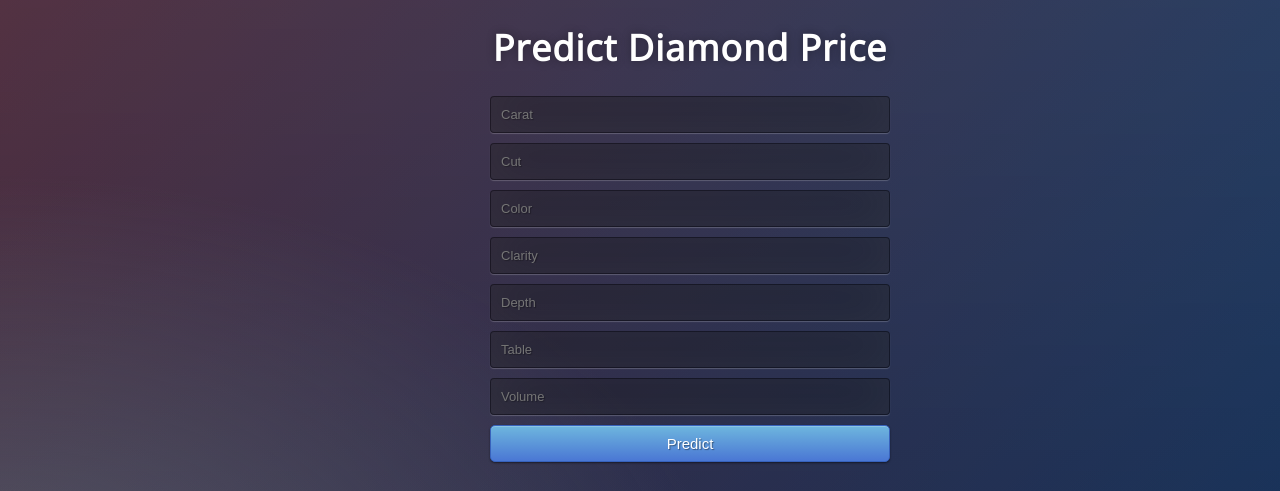
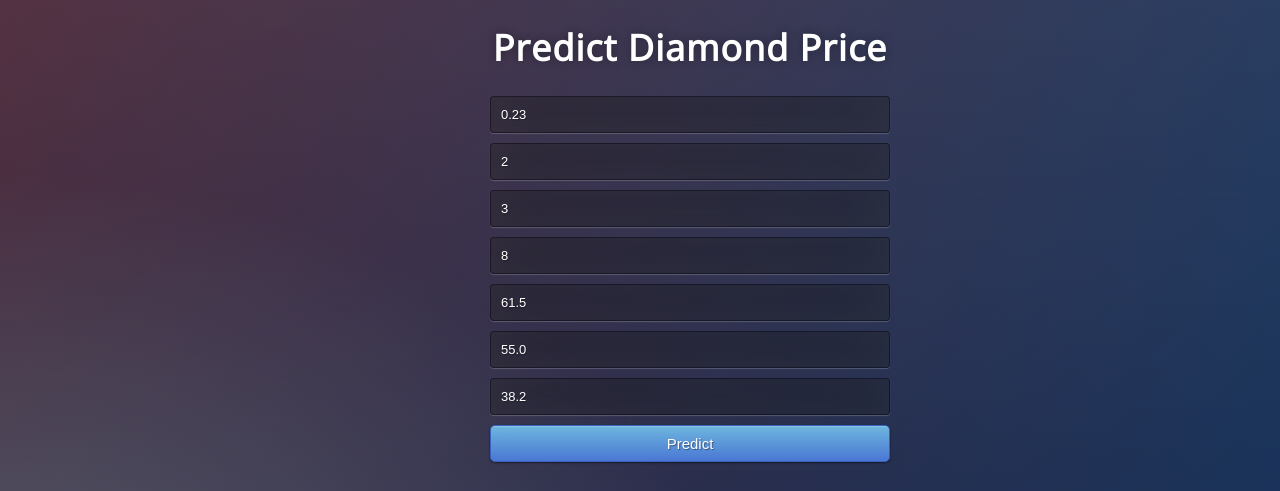
Before and after one commit to Anujangalapalli/Predicting-Diamond-Price, a Flask app: page / in a window 1280 px wide. Shown: the part 171-662 px from the top of the page. Run offline with Flask 2, Linux system fonts and the light colour scheme; parts of the project's set-up code (start-up, migrations or seed data) failed here and were passed over.

Commit message:
price prediction

```diff
--- a/templates/home.html
+++ b/templates/home.html
@@ -17,13 +17,13 @@
 
      <!-- Form to enter new data for predictions  -->
       <form action="{{ url_for('predict')}}"method="POST">
-      <input type="text" name="Carat" placeholder="Carat" required="required" /><br>
-    	<input type="text" name="Cut" placeholder="Cut" required="required" /><br>
-        <input type="text" name="Color" placeholder="Color" required="required" /><br>
-        <input type="text" name="Clarity" placeholder="Clarity" required="required" /><br>
-        <input type="text" name="Depth" placeholder="Depth" required="required" /><br>
-        <input type="text" name="Table" placeholder="Table" required="required" /><br>
-        <input type="text" name="Volume" placeholder="Volume" required="required" /><br>
+      <input type="text" name="Carat" placeholder="Carat" required="required"  value="0.23"/><br>
+    	<input type="text" name="Cut" placeholder="Cut" required="required" value="2"/><br>
+        <input type="text" name="Color" placeholder="Color" required="required" value="3" /><br>
+        <input type="text" name="Clarity" placeholder="Clarity" required="required" value="8" /><br>
+        <input type="text" name="Depth" placeholder="Depth" required="required" value="61.5"/><br>
+        <input type="text" name="Table" placeholder="Table" required="required" value="55.0"/><br>
+        <input type="text" name="Volume" placeholder="Volume" required="required" value="38.2" /><br>
         <button type="submit" class="btn btn-primary btn-block btn-large">Predict</button>
     </form>
 
```
Also changed, not shown: 3 other files.
